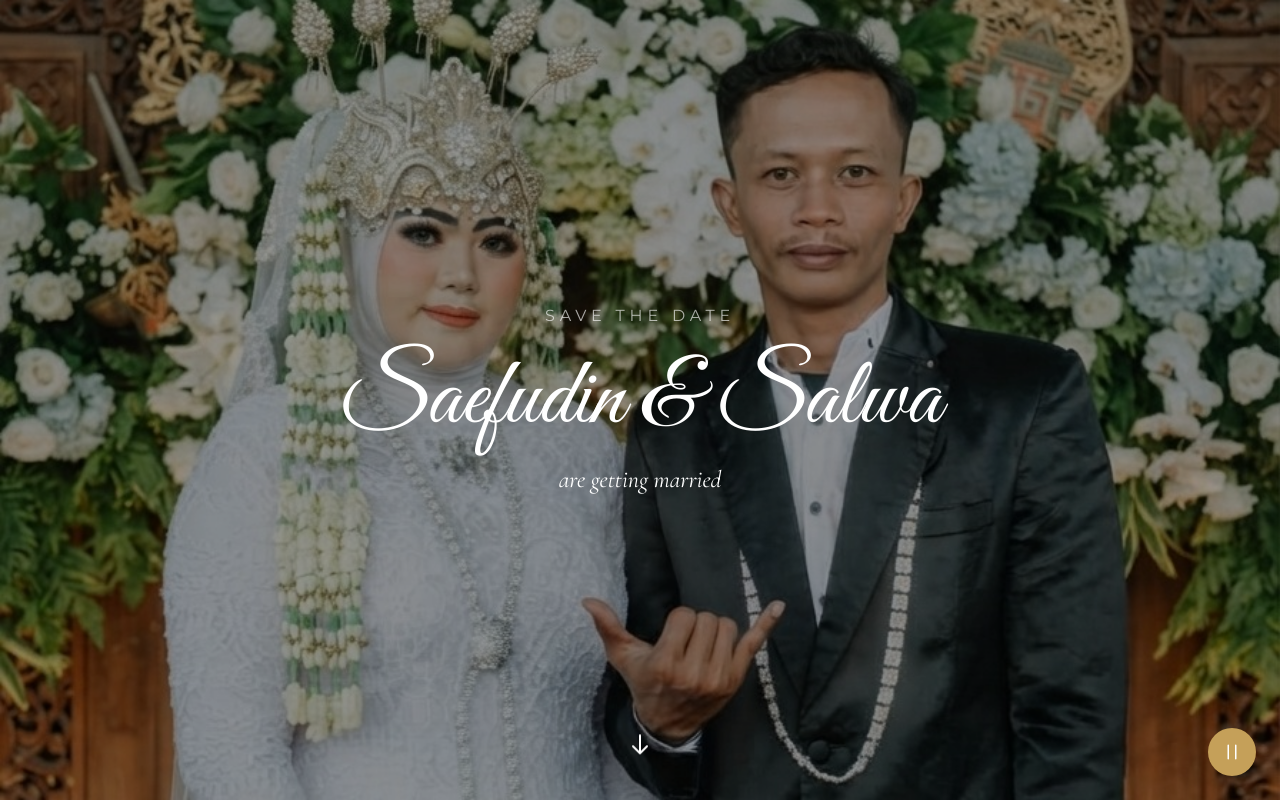
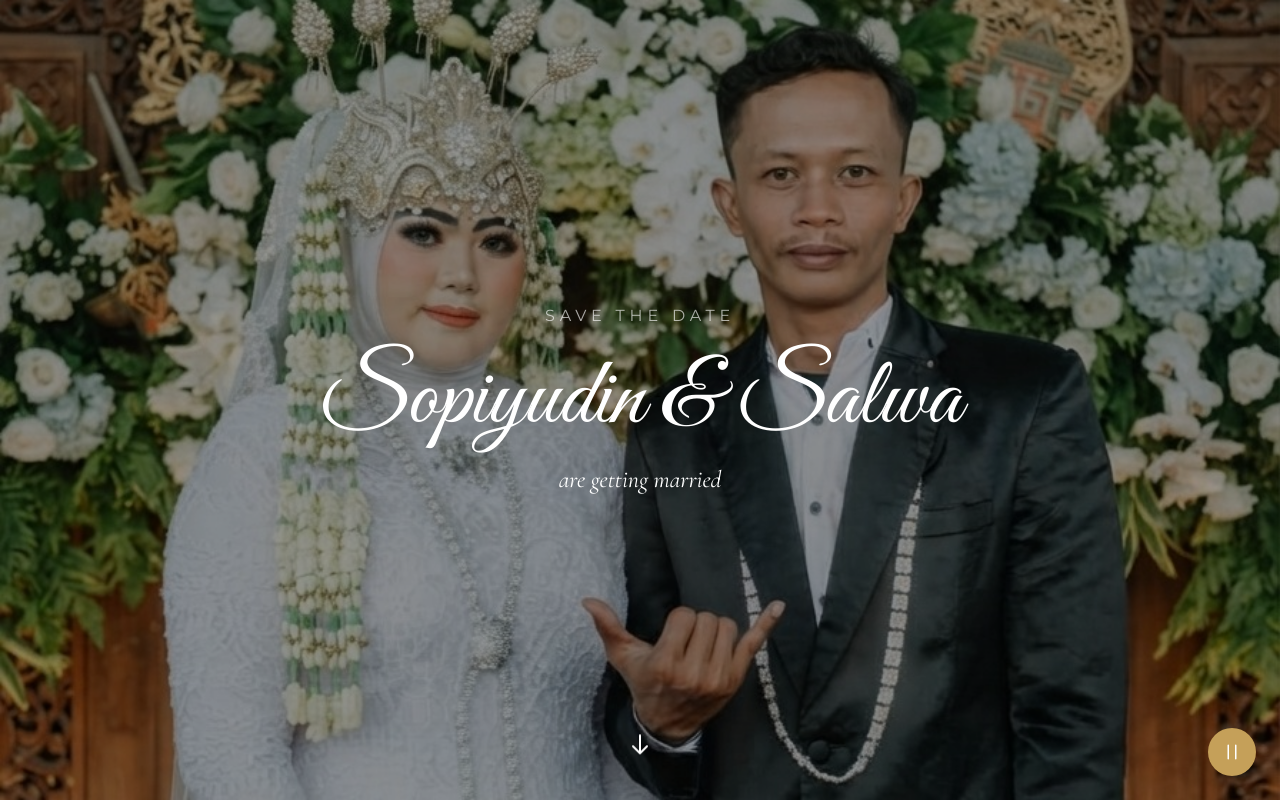
Before and after one commit to arthanabastala/wedding, a React (Vite) app: page / in a window 1280 px wide. Both pictures are taken after a click on the button "OPEN INVITATION". Shown: the top 800 px of the page. Built offline with nearby package versions, Linux system fonts and the light colour scheme; a web font is replaced by a local one.

Commit message:
update nih

```diff
--- a/App.tsx
+++ b/App.tsx
@@ -74,7 +74,7 @@ function App() {
           <div className="absolute inset-0 bg-black/40"></div>
           <div className="relative z-10 text-center text-white px-4">
             <p className="font-sans uppercase tracking-[0.3em] text-sm md:text-base mb-6 animate-pulse">Save the Date</p>
-            <h1 className="font-great-vibes text-6xl md:text-8xl mb-4">Saefudin & Salwa</h1>
+            <h1 className="font-great-vibes text-6xl md:text-8xl mb-4">Sopiyudin & Salwa</h1>
             <p className="font-serif text-2xl italic">are getting married</p>
           </div>
           <div className="absolute bottom-10 animate-bounce">
@@ -87,7 +87,7 @@ function App() {
           <div className="max-w-2xl mx-auto">
             <h2 className="font-serif text-4xl text-invitation-dark mb-8">The Wedding Celebration</h2>
             <p className="font-sans text-gray-600 leading-relaxed mb-12">
-              Kami mengundang Anda untuk turut berbagi kebahagiaan dan dengan hormat mengharapkan kehadiran Anda pada pernikahan Saefudin & Salwa. Bersama keluarga kami, kami menantikan sebuah malam yang penuh cinta, tawa, dan perayaan.
+              Kami mengundang Anda untuk turut berbagi kebahagiaan dan dengan hormat mengharapkan kehadiran Anda pada pernikahan Sopiyudin & Salwa. Bersama keluarga kami, kami menantikan sebuah malam yang penuh cinta, tawa, dan perayaan.
             </p>
 
             <div className="grid md:grid-cols-2 gap-12 mb-16">
@@ -136,7 +136,7 @@ function App() {
         {/* Footer */}
         <footer className="bg-invitation-dark text-invitation-cream py-16 text-center">
            <HeartIcon className="w-8 h-8 mx-auto mb-6 text-invitation-gold" />
-           <p className="font-great-vibes text-3xl mb-4">Saefudin & Salwa</p>
+           <p className="font-great-vibes text-3xl mb-4">Sopiyudin & Salwa</p>
            <p className="font-sans text-xs uppercase tracking-widest text-gray-400">Can't wait to see you there</p>
            <div className="mt-12 text-[10px] text-gray-600 font-sans">
              Designed with love by The Organizers
--- a/components/OpeningScreen.tsx
+++ b/components/OpeningScreen.tsx
@@ -16,7 +16,7 @@ const OpeningScreen: React.FC<OpeningScreenProps> = ({ onOpen }) => {
 
         <p className="text-invitation-gold uppercase tracking-[0.2em] text-sm mb-4">You are invited to the wedding of</p>
 
-        <h1 className="font-great-vibes text-5xl md:text-7xl text-invitation-dark mb-2">Saefudin</h1>
+        <h1 className="font-great-vibes text-5xl md:text-7xl text-invitation-dark mb-2">Sopiyudin</h1>
         <h1 className="font-great-vibes text-3xl md:text-5xl text-invitation-gold mb-2">&</h1>
         <h1 className="font-great-vibes text-5xl md:text-7xl text-invitation-dark mb-10">Salwa</h1>
 
```
Also changed, not shown: public/4.png.
